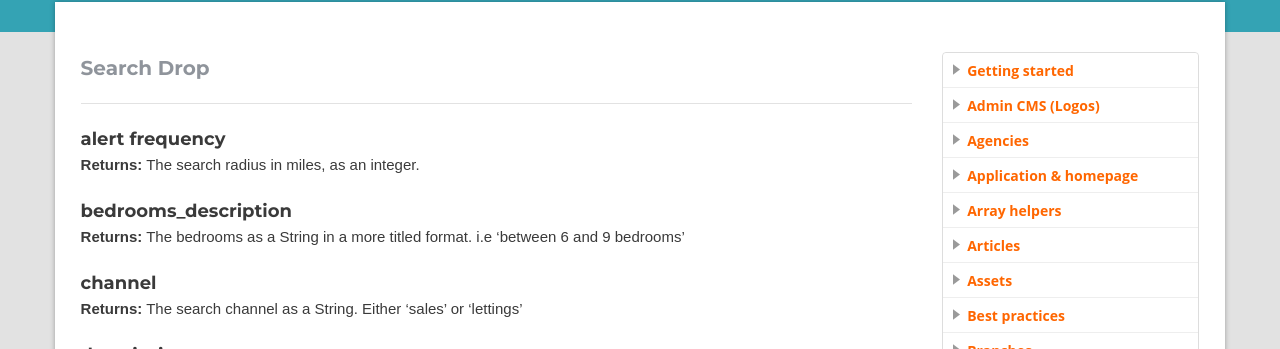
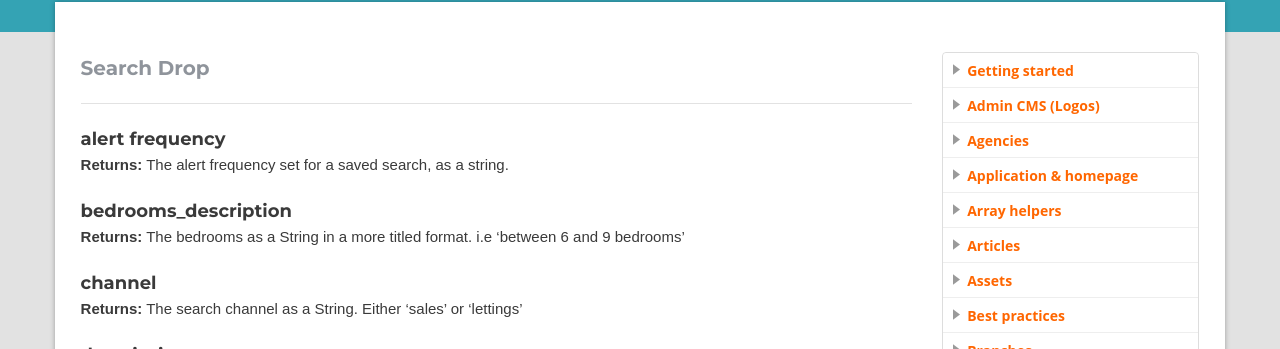
Before and after one commit to homeflow/homeflow.github.io, a Jekyll site: the page built from _posts/drops/2015-01-01-search-drop.md, in a window 1280 px wide and 900 px high. Shown: the part 289-638 px from the top of the window. Built offline with Jekyll 4.4.1, drawn with Linux system fonts in a browser that asks for light colours.

Commit message:
Fix alert frequency definition in search drop

```diff
--- a/_posts/drops/2015-01-01-search-drop.md
+++ b/_posts/drops/2015-01-01-search-drop.md
@@ -6,7 +6,7 @@ category: drops
 ---
 
 #### alert frequency
-**Returns:** The search radius in miles, as an integer.
+**Returns:** The alert frequency set for a saved search, as a string.
 
 #### bedrooms_description
 **Returns:** The bedrooms as a String in a more titled format. i.e 'between 6 and 9 bedrooms'
```
